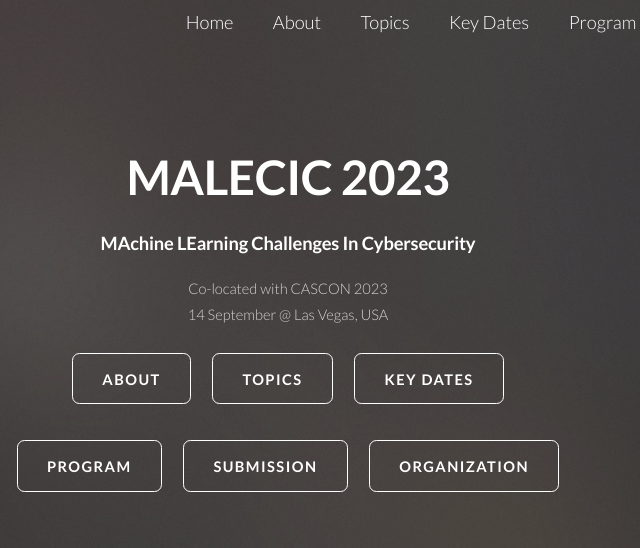
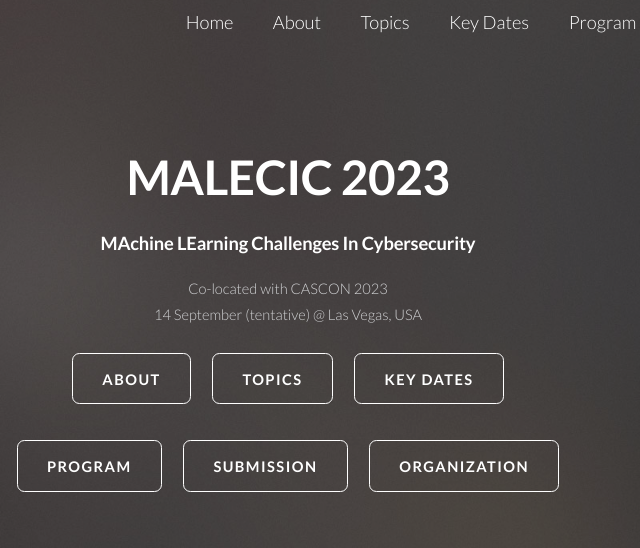
Before and after one commit to malecic/malecic.github.io, a plain HTML site: page index.html in a window 1280 px wide. Shown: the top 548 px of the page, 352-992 px from the left. Drawn offline with Linux system fonts and the light colour scheme.

Commit message:
Update index.html
tentative date

```diff
--- a/index.html
+++ b/index.html
@@ -49,7 +49,7 @@
                 <h2>MALECIC 2023</h2>
                 <h3>MAchine LEarning Challenges In Cybersecurity</h3>
                 Co-located with CASCON 2023<br/>
-                14 September @ Las Vegas, USA
+                14 September (tentative) @ Las Vegas, USA
                 <br/>
                 <br/>
                 <ul class="actions">
```
